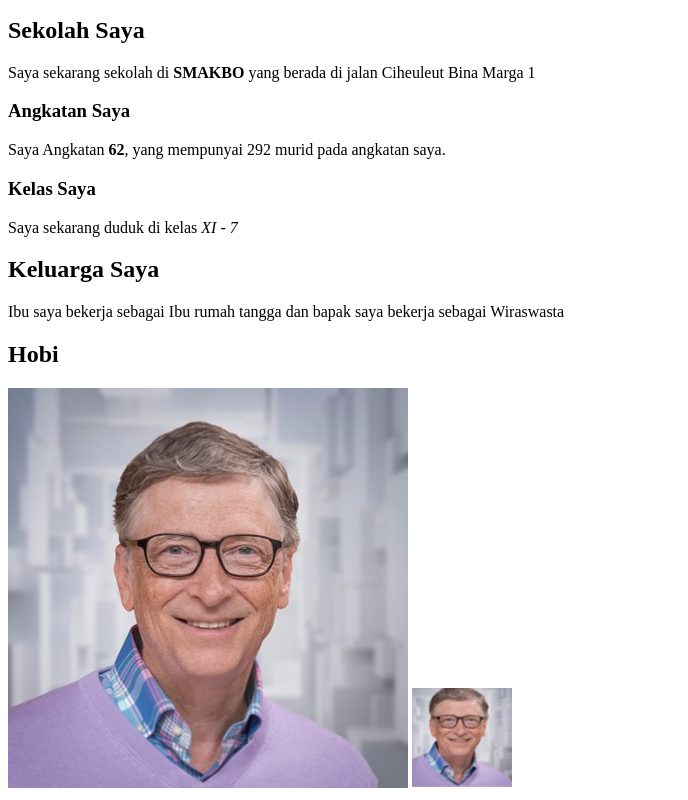
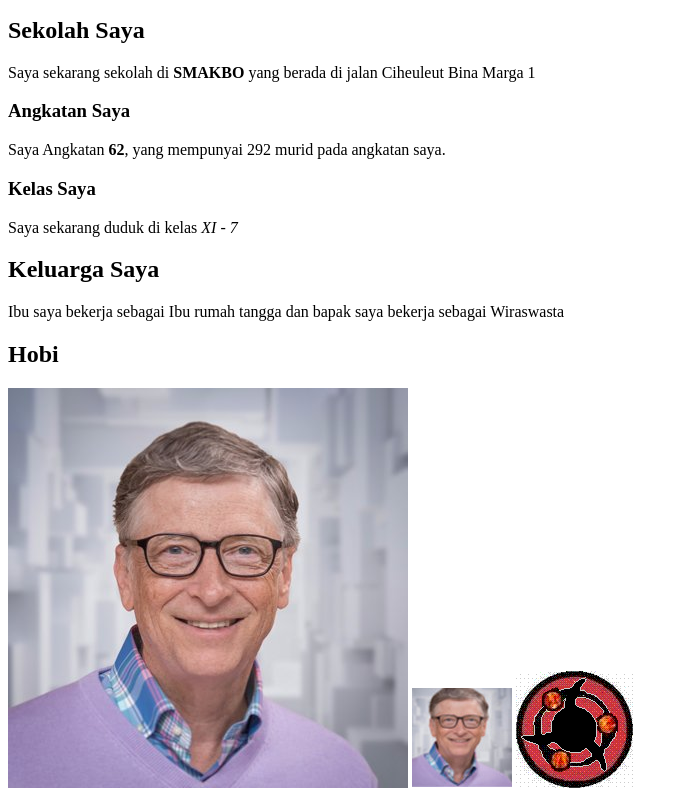
Before and after one commit to Muhfirmansyah/muhfirmansyah.github.io, a plain HTML site: page index.html in a window 1280 px wide. Shown: the part 101-901 px from the top of the page, without its empty margins (0-688 px from the left). Drawn offline with Linux system fonts and the light colour scheme; files whose address does not match are found by name.

Commit message:
Add files via upload

```diff
--- a/index.html
+++ b/index.html
@@ -23,5 +23,6 @@
 	<h2>Hobi</h2>
 		<img src="img/Bill.jpg">
 		<img src="img/Untitled.jpg">
+		<img src="file:///home/labkom/HTML/img/A.gif">
 </body>
 </html>
```
Also changed, not shown: img/A.gif (added).
